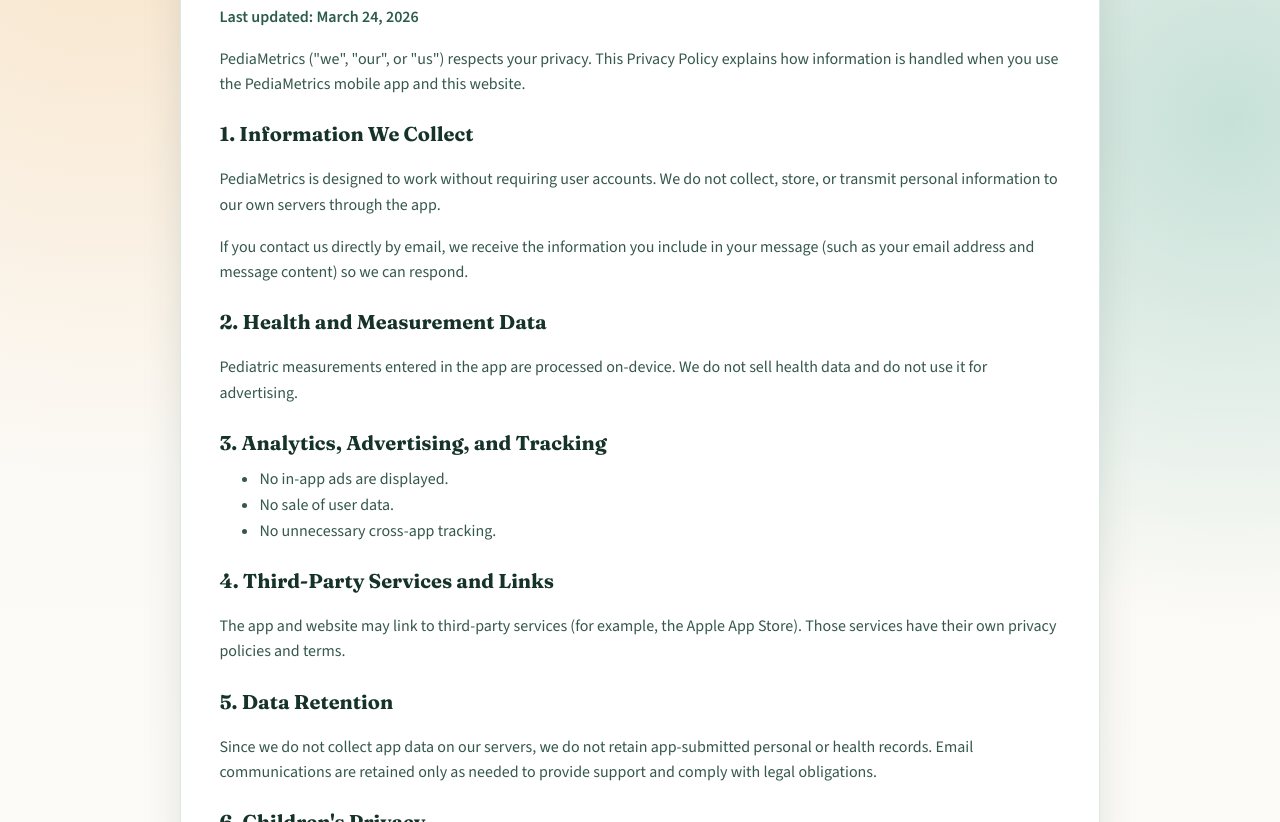
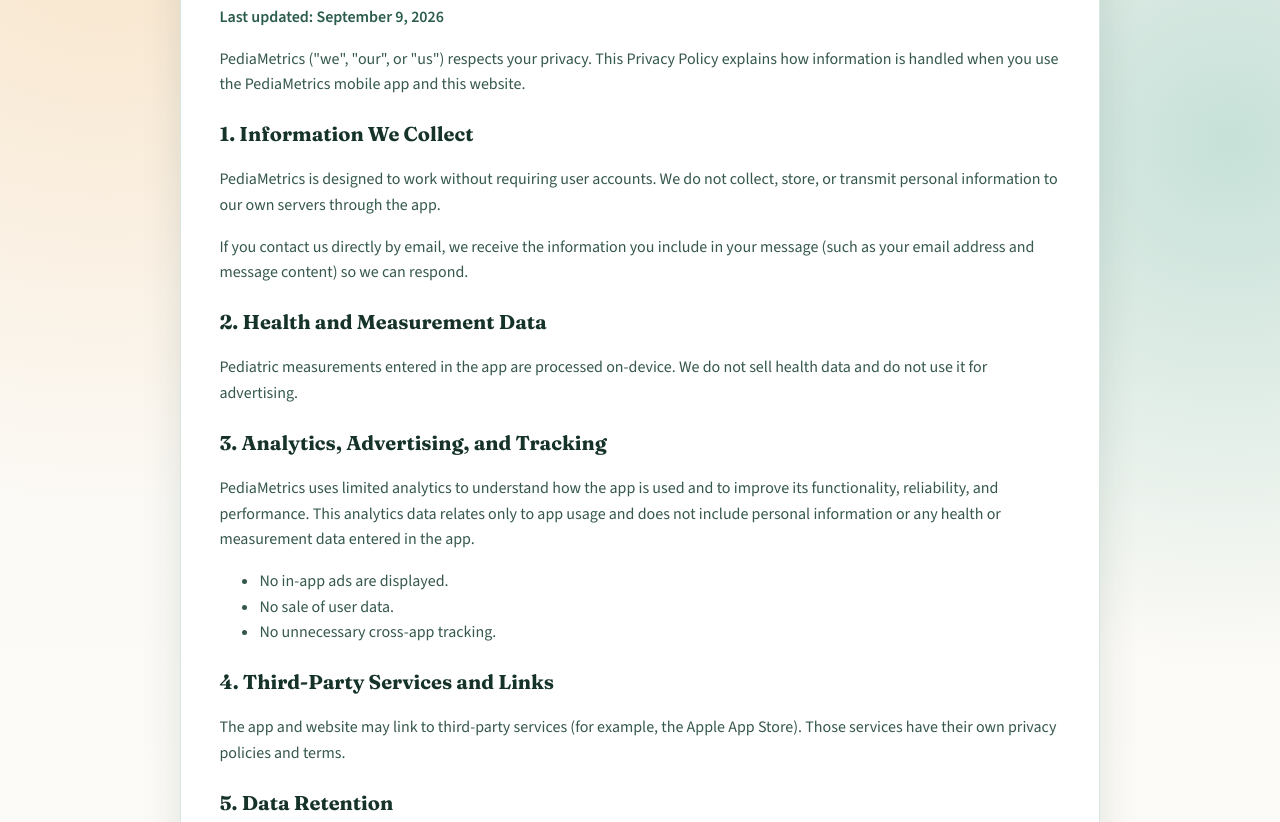
Before and after one commit to edwarfmartinez/PediaMetricsWeb, a plain HTML site: page privacy-policy.html in a window 1280 px wide. Shown: the part 130-952 px from the top of the page. Drawn offline with nearby package versions, Linux system fonts and the light colour scheme.

Commit message:
Update privacy policy

```diff
--- a/privacy-policy.html
+++ b/privacy-policy.html
@@ -132,7 +132,7 @@
     <div class="page-shell">
       <article class="policy-card">
         <h1>Privacy Policy</h1>
-        <p class="meta">Last updated: March 24, 2026</p>
+        <p class="meta">Last updated: September 9, 2026</p>
         <p>
           PediaMetrics ("we", "our", or "us") respects your privacy. This Privacy Policy explains how information is
           handled when you use the PediaMetrics mobile app and this website.
@@ -155,6 +155,11 @@
         </p>
 
         <h2>3. Analytics, Advertising, and Tracking</h2>
+        <p>
+          PediaMetrics uses limited analytics to understand how the app is used and to improve its functionality,
+          reliability, and performance. This analytics data relates only to app usage and does not include personal
+          information or any health or measurement data entered in the app.
+        </p>
         <ul>
           <li>No in-app ads are displayed.</li>
           <li>No sale of user data.</li>
@@ -169,8 +174,9 @@
 
         <h2>5. Data Retention</h2>
         <p>
-          Since we do not collect app data on our servers, we do not retain app-submitted personal or health records.
-          Email communications are retained only as needed to provide support and comply with legal obligations.
+          We do not collect or retain app-submitted personal information or health records on our servers. Limited,
+          non-personal app-usage analytics may be retained only as needed to analyze and improve the app. Email
+          communications are retained only as needed to provide support and comply with legal obligations.
         </p>
 
         <h2>6. Children's Privacy</h2>
```
Also changed, not shown: 1 other file.
